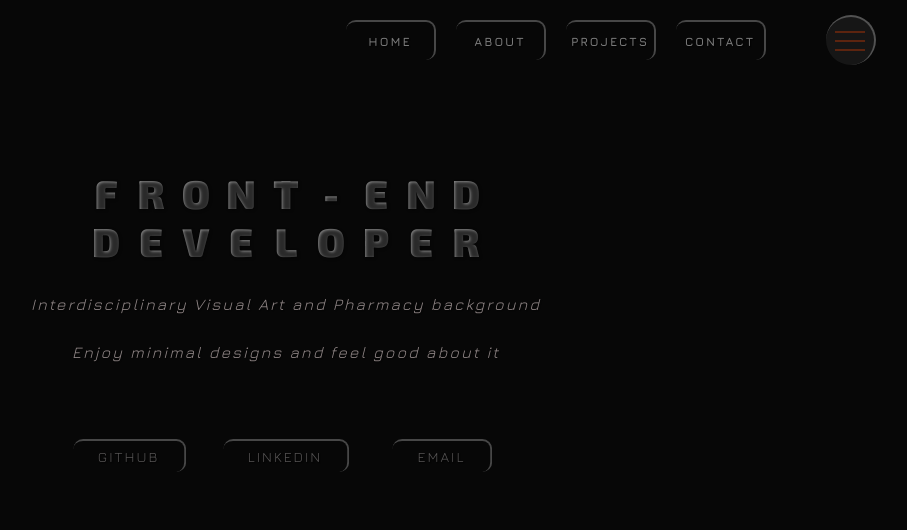
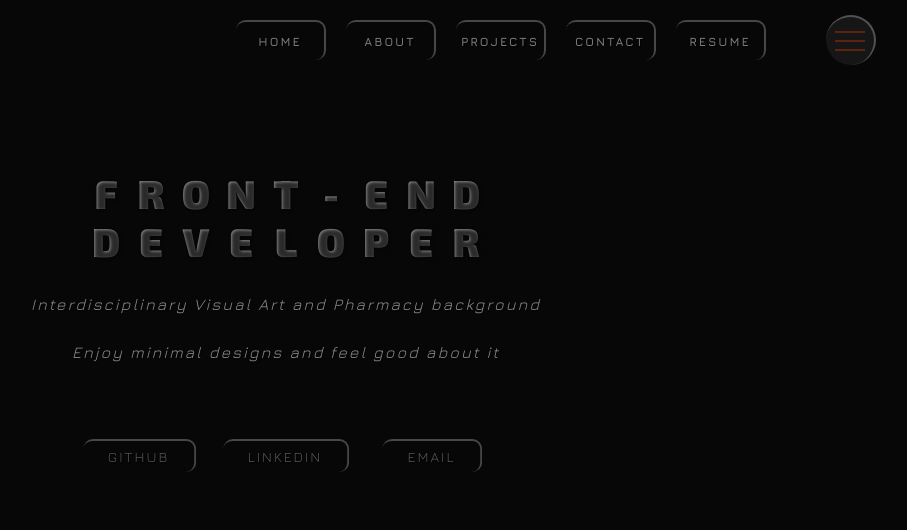
Before and after one commit to Nghuynh07/portfolio, a React (Create React App) app: page / in a window 1280 px wide. Both pictures are taken after a click on the element 1205 px from the left and 40 px from the top of the page. Shown: the top 530 px of the page, without its empty margins (354-1261 px from the left). Built offline with nearby package versions, Linux system fonts and the light colour scheme; a web font is replaced by a local one.

Commit message:
added resume

```diff
--- a/src/components/LandingPage.js
+++ b/src/components/LandingPage.js
@@ -1,7 +1,3 @@
-const container = document.querySelector("#root");
-
-console.log(container.children[0]);
-
 const LandingPage = () => {
   return (
     <>
--- a/src/components/Nav.js
+++ b/src/components/Nav.js
@@ -1,8 +1,8 @@
+import resume from "../img/resume.pdf";
+
 import { useState } from "react";
-
 const Nav = () => {
   const [showLinks, setShowLinks] = useState(true);
-  const [focus, setFocus] = useState(false);
 
   const displayLinks = () => {
     setShowLinks(!showLinks);
@@ -36,6 +36,11 @@ const Nav = () => {
               contact
             </a>
           </div>
+          <div className={`${showLinks && "show-links"}`}>
+            <a href={resume} className='navbar-link'>
+              resume
+            </a>
+          </div>
         </div>
         <div className='hamburger' onClick={displayLinks}>
           <div></div>
--- a/src/index.css
+++ b/src/index.css
@@ -282,7 +282,8 @@ header {
   place-items: center;
   grid-template-columns: repeat(3, 1fr);
   transform: translateX(-50%);
-  grid-column-gap: 3rem;
+  grid-column-gap: 2rem;
+  grid-auto-flow: row;
 }
 
 .social-media a,
@@ -302,6 +303,7 @@ header {
   opacity: 0;
   visibility: hidden;
   animation: fadeAnimation 2s 1s linear forwards;
+  /* outline: 1px solid white; */
 }
 .social-media a:nth-child(1) {
   animation-delay: 1.3s;
```
Also changed, not shown: src/img/project-1.png (deleted), 1 other file (tests, documents, lock files or other folders).
